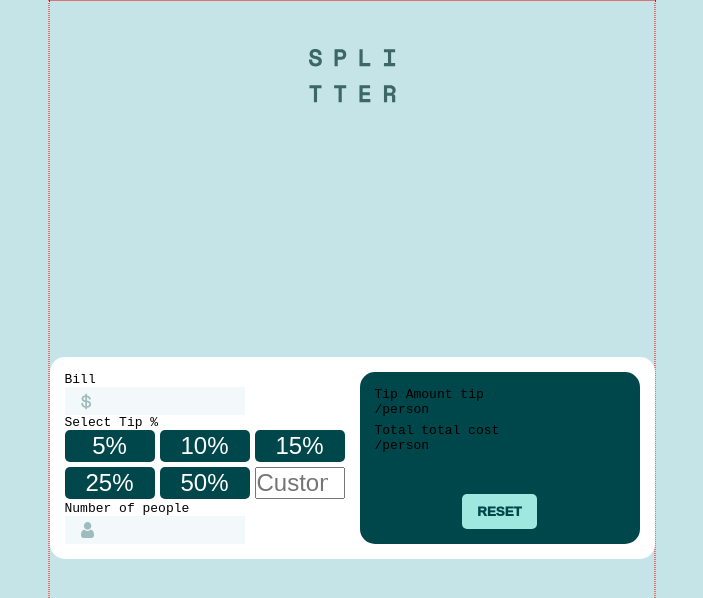
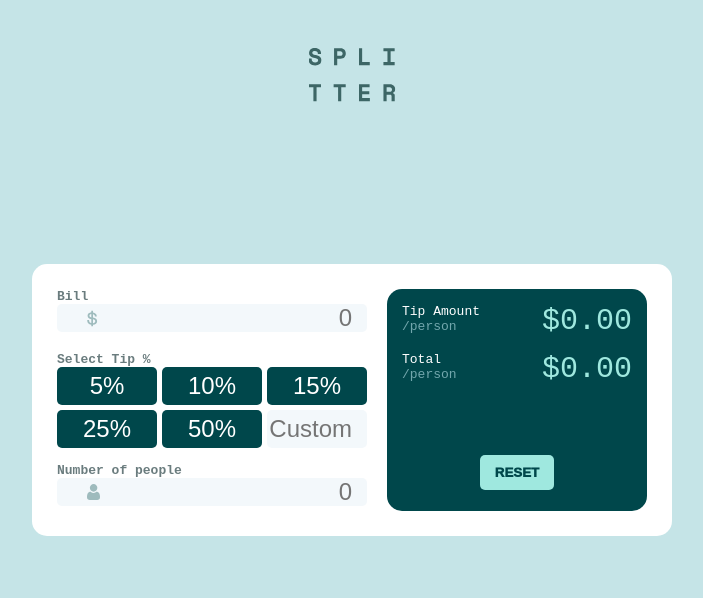
Before and after one commit to 4nxi0uss/tip-calculator, a React (Create React App) app: page / in a window 1280 px wide. Shown: the top 598 px of the page, without its empty margins (288-991 px from the left). Built offline with nearby package versions, Linux system fonts and the light colour scheme.

Commit message:
finish styling, almost done logick

```diff
--- a/src/component/Calculator/Calculator.scss
+++ b/src/component/Calculator/Calculator.scss
@@ -9,16 +9,20 @@ body {
     background-color: hsl(185, 41%, 84%);
 }
 
-.main {
-    position: absolute;
-    max-width: 1440px;
-    height: 100%;
+// .main {
+// position: absolute;
+// max-width: 1440px;
+// height: 100%;
 // top: 50%;
-    left: 50%;
-    transform: translateX(-50%);
-    border: 1px dotted red;
+// left: 50%;
+// transform: translateX(-50%);
+// border: 1px dotted red;
 // display: grid;
 // grid-template-rows: 1fr 1fr;
+label {
+    color: #6a7c7e;
+    font-weight: 600;
+}
 
 .img {
     position: relative;
@@ -29,8 +33,8 @@ body {
 
 .calculatror {
     font-family: monospace;
-        position: relative;
-        margin-bottom: 100px;
+    position: absolute;
+    // margin-bottom: 100px;
     left: 50%;
     top: 50%;
     // height: 300px;
@@ -39,24 +43,30 @@ body {
     grid-template-columns: 1fr 1fr;
     // grid-template-rows: 1fr 1fr;
     border-radius: 15px;
-        padding: 15px;
+    padding: 25px;
     background-color: white;
-        gap: 15px;
+    gap: 20px;
 
     .form {
         display: grid;
         grid-template-rows: 1fr 2fr 1fr;
         grid-column: 1;
+        gap: 15px;
 
         .bill {
             grid-row: 1;
 
             .inputBill {
                 font-size: 24px;
-                    max-width: 180px;
+                // max-width: 180px;
                 background: #f3f8fb url(../../img/icon-dollar.svg) no-repeat 10% 50%;
                 text-align: right;
                 border: none;
+                border-radius: 5px;
+            }
+
+            .inputBill:hover {
+                border: 2px solid #61aaa1;
             }
         }
 
@@ -68,11 +78,20 @@ body {
             gap: 5px;
 
             .btn5 {
+                padding: 5px;
                 font-size: 24px;
                 background-color: #00474b;
                 border-radius: 5px;
                 border: none;
                 color: white;
+            }
+            .btn5:hover {
+                background-color: #9fe8df;
+                color: #00474b;
+            }
+            .btn5:focus {
+                background-color: #9fe8df;
+                color: #00474b;
             }
 
             .btn10 {
@@ -81,6 +100,15 @@ body {
                 border-radius: 5px;
                 border: none;
                 color: white;
+                padding: 5px;
+            }
+            .btn10:hover {
+                background-color: #9fe8df;
+                color: #00474b;
+            }
+            .btn10:focus {
+                background-color: #9fe8df;
+                color: #00474b;
             }
 
             .btn15 {
@@ -89,6 +117,15 @@ body {
                 border-radius: 5px;
                 border: none;
                 color: white;
+                padding: 5px;
+            }
+            .btn15:hover {
+                background-color: #9fe8df;
+                color: #00474b;
+            }
+            .btn15:focus {
+                background-color: #9fe8df;
+                color: #00474b;
             }
 
             .btn25 {
@@ -97,6 +134,15 @@ body {
                 border-radius: 5px;
                 border: none;
                 color: white;
+                padding: 5px;
+            }
+            .btn25:hover {
+                background-color: #9fe8df;
+                color: #00474b;
+            }
+            .btn25:focus {
+                background-color: #9fe8df;
+                color: #00474b;
             }
 
             .btn50 {
@@ -105,12 +151,31 @@ body {
                 border-radius: 5px;
                 border: none;
                 color: white;
+                padding: 5px;
+            }
+            .btn50:hover {
+                background-color: #9fe8df;
+                color: #00474b;
+            }
+            .btn50:focus {
+                background-color: #9fe8df;
+                color: #00474b;
             }
 
             .selectInput {
                 font-size: 24px;
-                    max-width: 90px;
+                max-width: 100px;
                 text-align: right;
+                background: #f3f8fb;
+                border: none;
+                box-shadow: none;
+                text-shadow: none;
+                border-radius: 5px;
+            }
+
+            .selectInput:hover {
+                border: 2px solid #61aaa1;
+                border-radius: 5px;
             }
         }
 
@@ -119,10 +184,15 @@ body {
 
             .inputPeople {
                 font-size: 24px;
-                    max-width: 180px;
+                // max-width: 180px;
                 background: #f3f8fb url(../../img/icon-person.svg) no-repeat 10% 50%;
                 text-align: right;
                 border: none;
+                border-radius: 5px;
+            }
+
+            .inputPeople:hover {
+                border: 2px solid #61aaa1;
             }
         }
 
@@ -132,14 +202,53 @@ body {
 
     .outputForm {
         display: grid;
+        grid-template-columns: 1fr 1fr;
         grid-template-rows: 1fr 2fr 1fr;
         grid-column: 2;
         border-radius: 15px;
         background-color: #00474b;
         padding: 15px;
 
+        .tipAmount {
+            color: white;
+            grid-column: 1;
+            grid-row: 1;
+        }
+
+        .cost {
+            color: #9fe8df;
+            grid-column: 2;
+            grid-row: 1;
+            font-size: 30px;
+            text-align: right;
+
+        }
+
+        .person1 {
+            color: #72a7ad;
+            grid-column: 1;
+            grid-row: 1;
+        }
+
+        .total {
+            color: white;
+        }
+
+        .totalCost {
+            color: #9fe8df;
+            grid-column: 2;
+            grid-row: 2;
+            font-size: 30px;
+            text-align: right;
+        }
+
+        .person2 {
+            color: #72a7ad;
+        }
+
         .btn {
             grid-row: 3;
+            grid-column: 1/3;
             padding: 10px 15px;
             background-color: #9fe8df;
             border: none;
@@ -154,6 +263,13 @@ body {
             // width: 5em;
 
         }
+        .btn:hover {
+            z-index: 2;
+            background-color: #9fe8e0b9;
+            color: #016f75;
+
         }
     }
 }
+
+// }
--- a/src/component/Calculator/Calculator.tsx
+++ b/src/component/Calculator/Calculator.tsx
@@ -1,47 +1,98 @@
-import * as React from 'react';
 
+import { useState } from 'react'
 import logo from '../../img/logo.svg'
 
 import './Calculator.scss'
+
 const Calculator = () => {
+    const [bill, setBill] = useState<number | undefined | string>()
+    const [tip, setTip] = useState<number | undefined>()
+    const [inputTip, setInputTip] = useState<number | undefined| string>()
+    const [numberOfPeople, setNumberOfPeople] = useState<number| undefined| string>()
+
+    const handleBill = (e: any) => {
+        setBill(e.target.value)
+    }
+    const handleTip = (e: any) => {
+        setInputTip(Number(''));
+        setTip(e.target.value);
+    }
+    const handleNumberOfPeople = (e: any) => {
+        setNumberOfPeople(e.target.value)
+    }
+    const hanldeInputTip = (e: any) => {
+        setInputTip(e.target.value)
+    }
+
+    const tipAmount = (bill: number | any, tip: number | any, people: number | any) => (
+        (Number(bill) / 100 * Number(tip)) / Number(people)
+    )
+    const totalCost = (bill: number | any, tip: number | any, people: number | any) => (
+        Number(((bill / 100 * tip) / people)) + Number(bill)
+    )
+
+    const handleReset = () => {
+        setBill('')
+        setNumberOfPeople('')
+        setTip(Number())
+        setInputTip('')
+    }
+    // console.log(bill)
+    // console.log(tip)
+    // console.log(inputTip)
+    // console.log(numberOfPeople)
+
+    // console.log(`to ${ Boolean( totalCost(bill,  inputTip || tip,  numberOfPeople )) === false ? "$0.00":totalCost(bill,  inputTip || tip,  numberOfPeople )}`)
+    // console.log(`to ${  totalCost(bill,  inputTip || tip,  numberOfPeople )}`)
 
     return (
-        <main className='main'>
+        // <main className='main'>
+        <>
             <img className='img' src={logo} alt="logo" />
             <section className='calculatror'>
                 <div className='form'>
 
                     <label className='bill' > Bill <br />
-                        <input className='inputBill' type="number" />
+                        <input placeholder='0' onChange={handleBill} value={bill} className='inputBill' type="number" min={0} />
                     </label>
 
                     <div>
                         <label className='labelSelectTip' > Select Tip %  </label>
                         <div className='selectTip'>
-                            <button className='btn5' >5%</button>
-                            <button className='btn10'>10%</button>
-                            <button className='btn15'>15%</button>
-                            <button className='btn25'>25%</button>
-                            <button className='btn50'>50%</button>
-                            <input className='selectInput' type="number" placeholder='Custom' />
+                            <button onClick={handleTip} className='btn5' value={5}>5%</button>
+                            <button onClick={handleTip} className='btn10' value={10}>10%</button>
+                            <button onClick={handleTip} className='btn15' value={15}>15%</button>
+                            <button onClick={handleTip} className='btn25' value={25}>25%</button>
+                            <button onClick={handleTip} className='btn50' value={50}>50%</button>
+                            <input onChange={hanldeInputTip} className='selectInput' type="number" placeholder='Custom' value={inputTip} />
                         </div>
                     </div>
+
                     <label className='numberOfPeople' > Number of people  <br />
-                        <input className='inputPeople' type="number" />
+                        <input placeholder='0' onChange={handleNumberOfPeople} value={numberOfPeople} className='inputPeople' type="number" min={0} />
                     </label>
+
                 </div>
+
                 <div className='outputForm'>
-                    <div><p>Tip Amount <span>tip</span></p>
-                        <p>/person</p>
-                    </div>
-                    <div><p>Total <span>total cost</span></p>
-                        <p>/person</p>
-                    </div>
 
-                    <button className='btn' >reset</button>
+                    <p className='tipAmount'>Tip Amount
+                        <br />
+                        <span className='person1'>/person</span>
+                    </p>
+                    <span className='cost'>{`$${Boolean(tipAmount(bill, inputTip || tip, numberOfPeople)) === false ? "0.00" : tipAmount(bill, inputTip || tip, numberOfPeople)}`}</span>
+
+                    <p className='total'>Total
+                        <br />
+                        <span className='person2'>/person</span>
+                    </p>
+                    <span className='totalCost'>{`$${Boolean(totalCost(bill, inputTip || tip, numberOfPeople)) === false ? "0.00" : totalCost(bill, inputTip || tip, numberOfPeople)}`}</span>
+
+                    <button className='btn' onClick={handleReset}>reset</button>
                 </div>
             </section>
-        </main>
+        </>
+        // </main>
     )
 }
 
```
Lines whose indentation alone changed are shown as unchanged.
